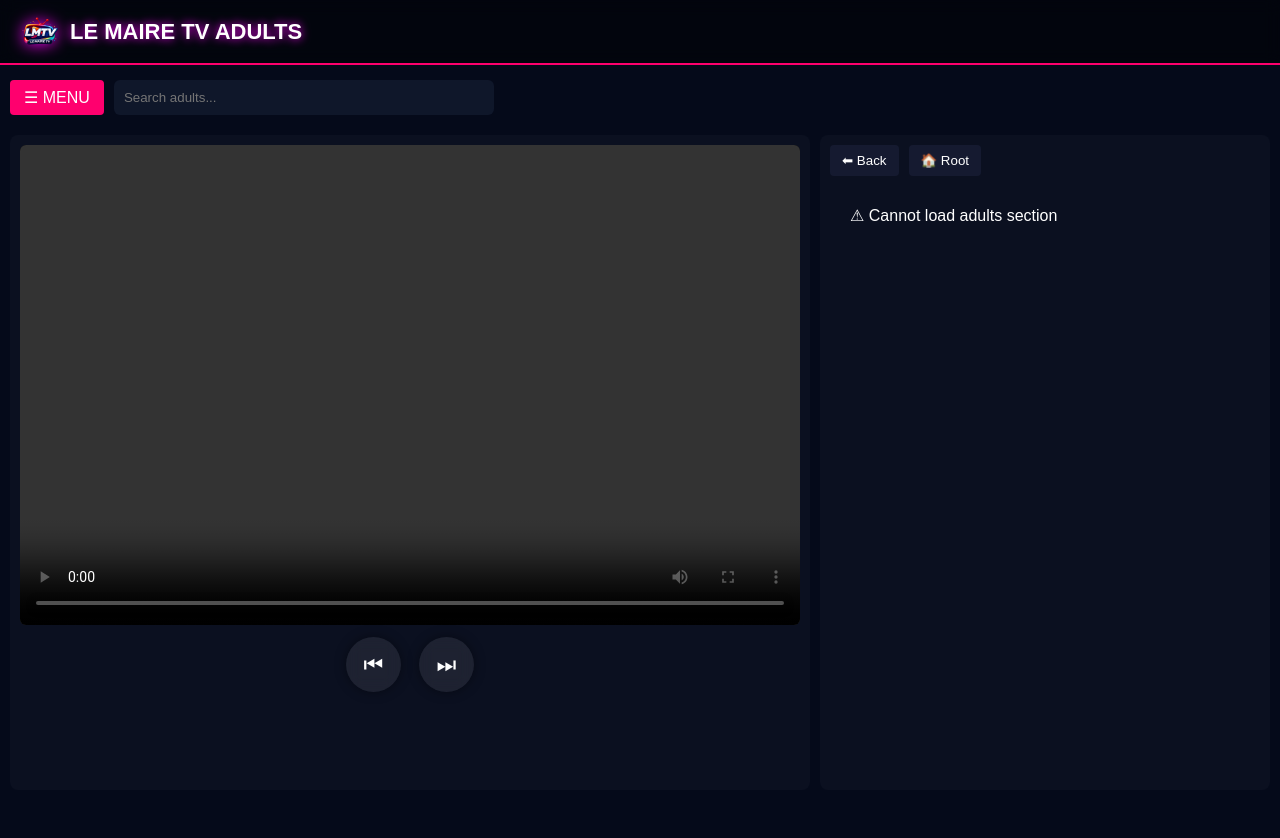
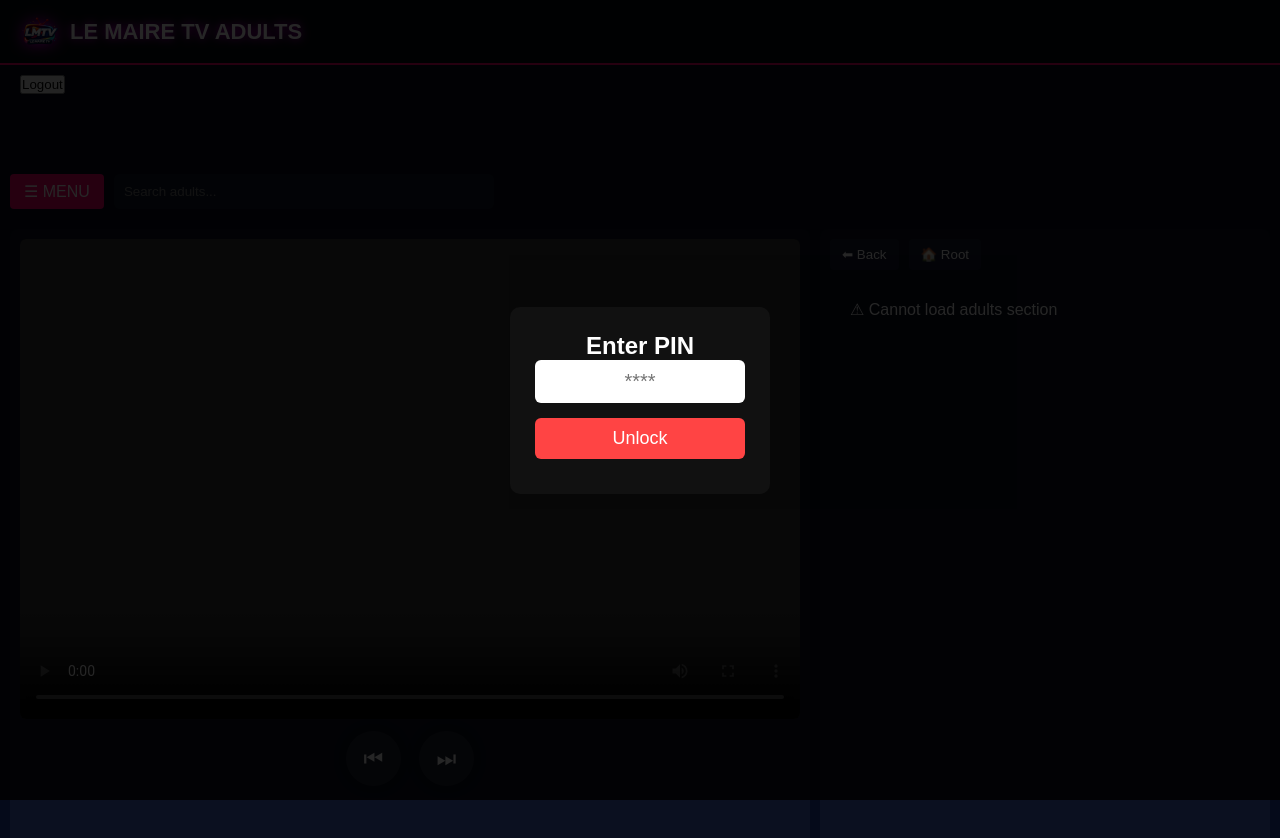
Before and after one commit to Lemaire86/Le-Maire-TV, a plain HTML site: page adults.html in a window 1280 px wide. Before the commit the page ends 800 px from the top, so only its background shows below. Drawn offline with Linux system fonts and the light colour scheme; no server answers.

Commit message:
Add files via upload

```diff
--- a/adults.html
+++ b/adults.html
@@ -16,6 +16,21 @@
         <span class="nav-title">LE MAIRE TV ADULTS</span>
     </div>
     <div class="nav-right"></div>
+</div>
+
+<!-- LOGOUT BUTTON -->
+<button onclick="logoutAdult()" style="margin-top:75px; margin-left:20px;">Logout</button>
+
+<!-- ============================
+     PIN OVERLAY (MUST BE FIRST)
+============================ -->
+<div id="pinOverlay" class="pin-overlay">
+    <div class="pin-box">
+        <h2>Enter PIN</h2>
+        <input type="password" id="pinInput" maxlength="4" placeholder="****">
+        <button id="pinSubmit">Unlock</button>
+        <p id="pinError" class="pin-error"></p>
+    </div>
 </div>
 
 <!-- PAGE WRAPPER -->
@@ -70,7 +85,29 @@
 
 </div>
 
-<!-- ADULTS SECTION SCRIPT (WORKER + R2) -->
+<!-- ============================
+     PIN SCRIPT (AFTER HTML)
+============================ -->
+<script>
+const CORRECT_PIN = "2026";
+
+if (localStorage.getItem("adultAccess") !== "true") {
+    document.getElementById("pinOverlay").style.display = "flex";
+}
+
+document.getElementById("pinSubmit").onclick = () => {
+    const pin = document.getElementById("pinInput").value;
+
+    if (pin === CORRECT_PIN) {
+        localStorage.setItem("adultAccess", "true");
+        document.getElementById("pinOverlay").style.display = "none";
+    } else {
+        document.getElementById("pinError").textContent = "Incorrect PIN";
+    }
+};
+</script>
+
+<!-- ADULTS SECTION SCRIPT -->
 <script src="section-adults.js"></script>
 
 <!-- MENU TOGGLE -->
@@ -80,5 +117,13 @@ document.getElementById("menuBtn").addEventListener("click", () => {
 });
 </script>
 
+<!-- LOGOUT FUNCTION -->
+<script>
+function logoutAdult() {
+    localStorage.removeItem("adultAccess");
+    location.reload();
+}
+</script>
+
 </body>
 </html>
--- a/style.css
+++ b/style.css
@@ -719,3 +719,51 @@ audio#player {
     transform: scale(1.12);
     box-shadow: 0 0 18px rgba(255,255,255,0.4);
 }
+
+.pin-overlay {
+    position: fixed;
+    top: 0;
+    left: 0;
+    width: 100%;
+    height: 100%;
+    background: rgba(0,0,0,0.85);
+    display: flex;
+    justify-content: center;
+    align-items: center;
+    z-index: 9999;
+}
+
+.pin-box {
+    background: #111;
+    padding: 25px;
+    border-radius: 10px;
+    text-align: center;
+    width: 260px;
+    color: white;
+}
+
+.pin-box input {
+    width: 100%;
+    padding: 10px;
+    font-size: 20px;
+    text-align: center;
+    margin-bottom: 15px;
+    border-radius: 6px;
+    border: none;
+}
+
+.pin-box button {
+    width: 100%;
+    padding: 10px;
+    background: #ff4444;
+    border: none;
+    color: white;
+    font-size: 18px;
+    border-radius: 6px;
+    cursor: pointer;
+}
+
+.pin-error {
+    color: #ff4444;
+    margin-top: 10px;
+}
```
